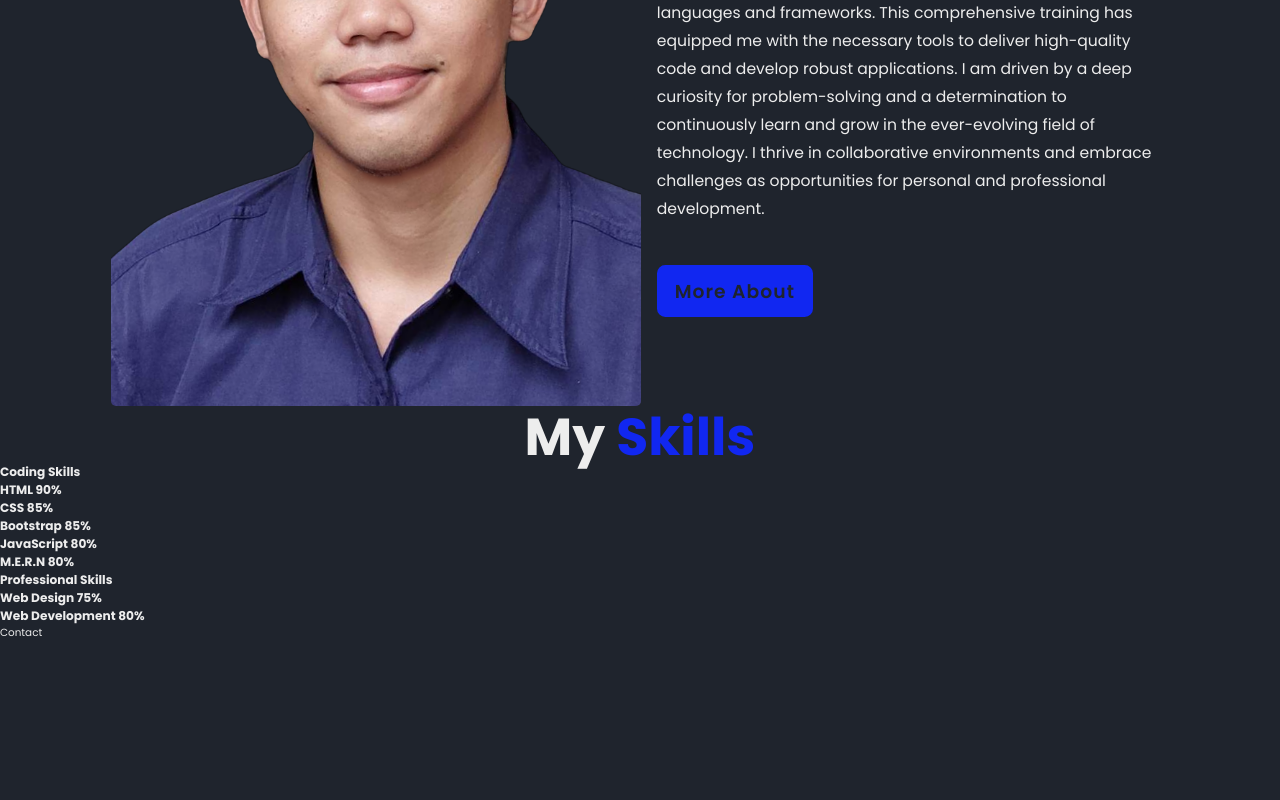
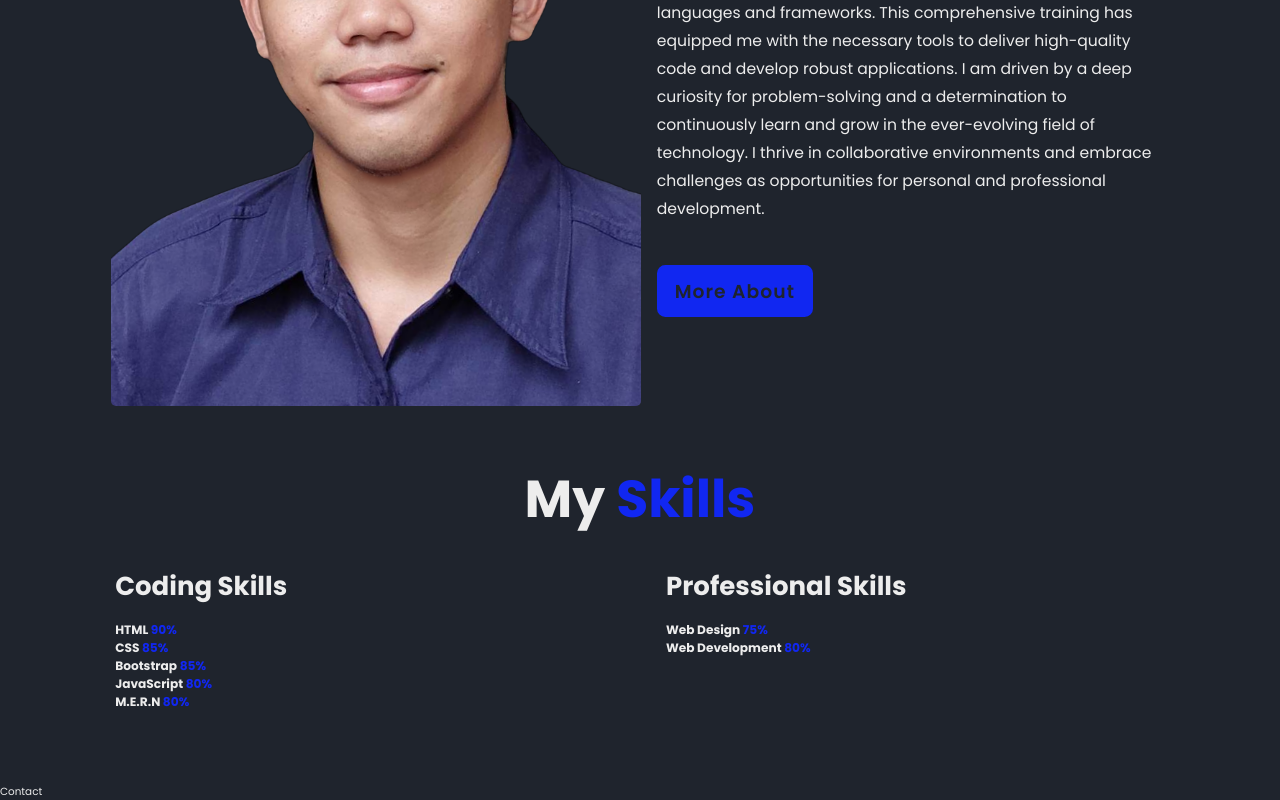
Before and after one commit to FerdieNodalo/My_Portfolio, a React (Create React App) app: page / in a window 1280 px wide. Shown: the part 1101-1901 px from the top of the page. Before the commit the page ends 1742 px from the top, so only its background shows below. Built offline with nearby package versions, Linux system fonts and the light colour scheme.

Commit message:
adding skills but not yet done

```diff
--- a/src/index.css
+++ b/src/index.css
@@ -27,6 +27,11 @@ html {
 
 body {
 	background-color: var(--second-bg-color);
+}
+
+main {
+	min-height: 100vh;
+	padding: 10rem 9% 2rem;
 }
 
 /* Navbar Section */
@@ -75,11 +80,6 @@ body {
 /* Navbar Section End */
 
 /* Home Section */
-
-main {
-	min-height: 100vh;
-	padding: 10rem 9% 2rem;
-}
 
 .home {
 	display: flex;
@@ -272,14 +272,41 @@ main {
 
 /* Skills Section */
 
+.skills {
+	padding: 2rem 9% 7rem;
+	min-height: auto;
+	background: var(--second-bg-color);
+}
+
 .skills_heading {
 	font-size: 5rem;
 	line-height: 1;
+	color: var(--text-color);
 	text-align: center;
+	padding: 4rem 0 4rem 0;
 }
 
 .skills_heading > span {
 	color: var(--main-color);
 }
 
+.skills > .skills_row {
+	display: flex;
+	flex-wrap: wrap;
+	gap: 5rem;
+}
+
+.skills_row > .skills_column {
+	flex: 1 1 40rem;
+}
+
+.skills_column > .title {
+	font-size: 2.5rem;
+	margin: 0 0 1.5rem;
+}
+
+.progress > h3 > span {
+	color: var(--main-color);
+}
+
 /* Skills Section End */
```
